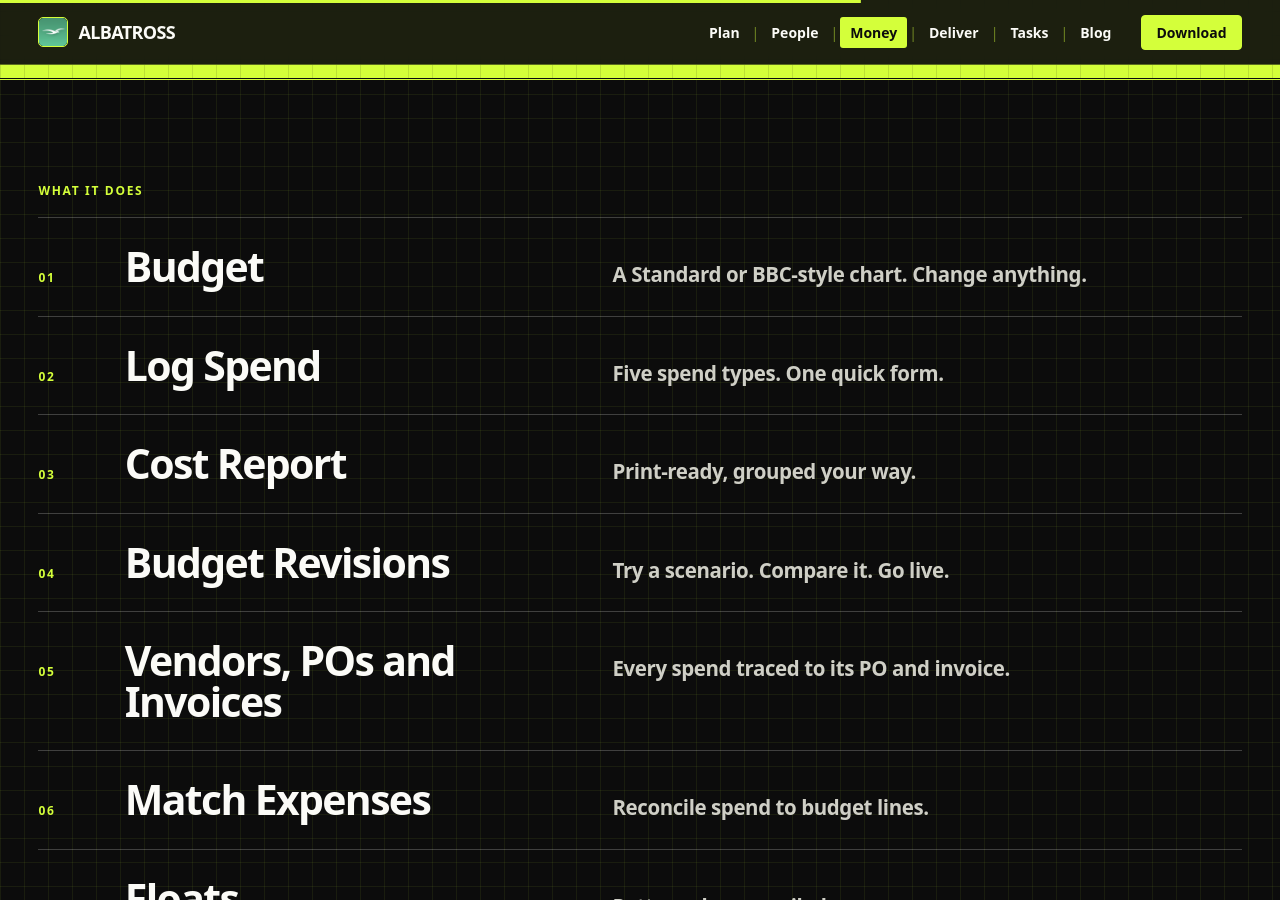
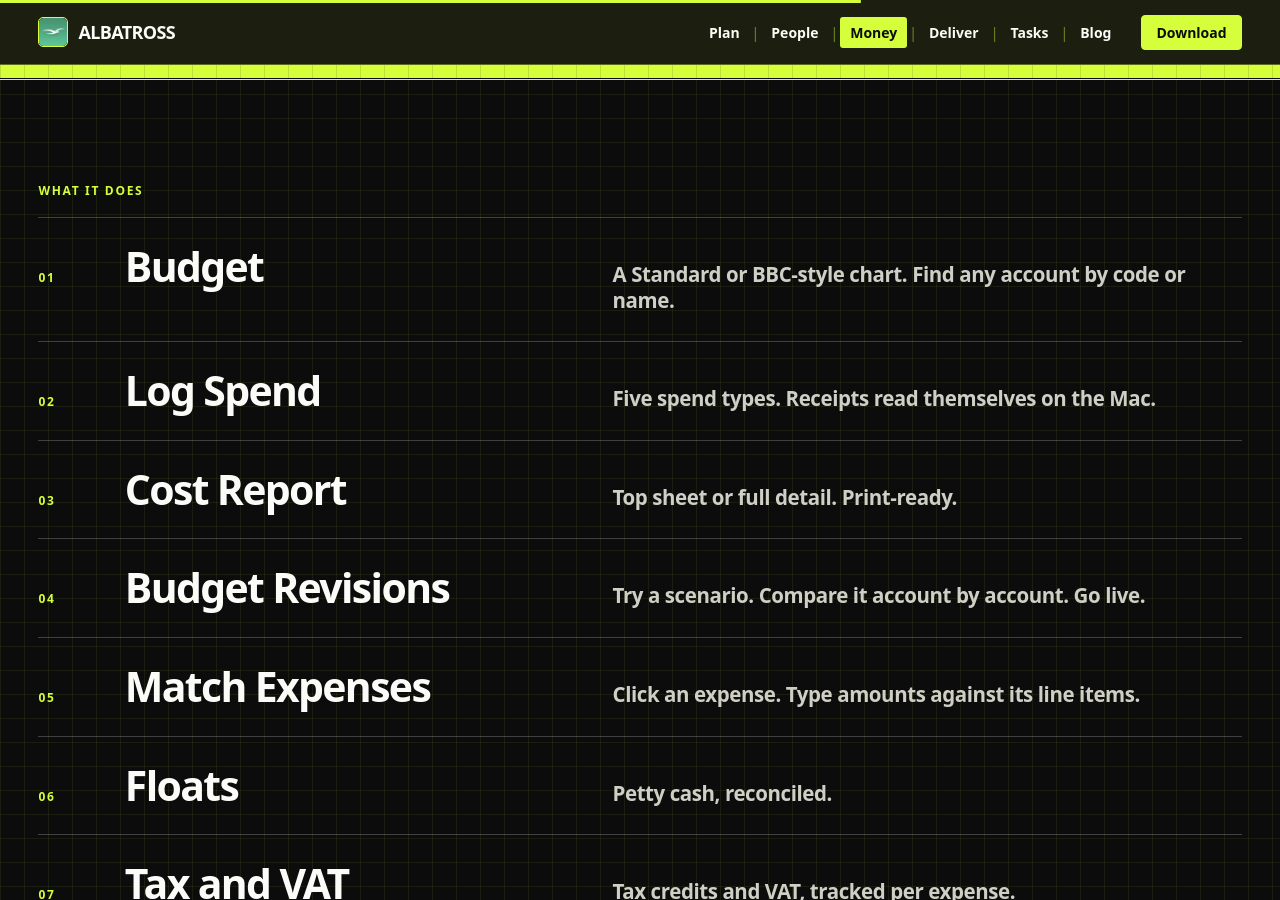
Before and after one commit to mysterygift/mysterygift.github.io, a Jekyll site: the page money.html, which Jekyll copies as it is, in a window 1280 px wide and 900 px high, scrolled down 2450 px. Built offline with Jekyll 4.4.1, drawn with Linux system fonts in a browser that asks for light colours; some of the changed text lies outside the part shown; grey boxes are pictures that could not be loaded.

Commit message:
Add Money in, Cash Flow and the other new Money features (#10)
Money: Cash Flow, Funding, Invoices Out, Vendor Reports, Purchase Orders
and Invoices (naming rules). Headlines refreshed for Budget, Log Spend,
Cost Report (top sheet or full detail), Budget Revisions, Match Expenses
and Vendors. Funding, Invoices Out and Cash Flow are out of experimental
in the app, so they carry no label. Tasks: funding conditions become
tasks; the dashboard shows cash coming in. Home: Money slide line and the
What's new strip now lead with Funding, Invoices Out and Cash Flow.


Claude-Session: https://claude.ai/code/session_01XUKNW8nD11XeLdrRGBJhzu

Co-authored-by: Claude <noreply@anthropic.com>

```diff
--- a/money.html
+++ b/money.html
@@ -4,12 +4,12 @@
 <meta charset="utf-8">
 <meta name="viewport" content="width=device-width,initial-scale=1">
 <title>Money | Albatross | No-nonsense production management</title>
-<meta name="description" content="Albatross Money: budgets, chart templates, actuals, cost reports, revisions, vendors, purchase orders, invoices and floats for film, TV and video productions.">
+<meta name="description" content="Albatross Money: budgets, actuals, cost reports, revisions, funding, invoices out, cash flow, vendors, purchase orders and floats for film, TV and video productions.">
 <meta name="theme-color" content="#0c0c0c">
 <link rel="icon" type="image/png" href="albatross-128x.png">
 <link rel="apple-touch-icon" href="albatross-128x.png">
 <meta property="og:title" content="Money | Albatross | No-nonsense production management">
-<meta property="og:description" content="Albatross Money: budgets, chart templates, actuals, cost reports, revisions, vendors, purchase orders, invoices and floats for film, TV and video productions.">
+<meta property="og:description" content="Albatross Money: budgets, actuals, cost reports, revisions, funding, invoices out, cash flow, vendors, purchase orders and floats for film, TV and video productions.">
 <meta property="og:image" content="https://mysterygift.github.io/albatross-128x.png">
 <link rel="stylesheet" href="assets/site.css">
 </head>
@@ -35,7 +35,7 @@
       <div class="wm f" aria-hidden="true"><span class="ch" style="--i:0" aria-hidden="true">M</span><span class="ch" style="--i:1" aria-hidden="true">O</span><span class="ch" style="--i:2" aria-hidden="true">N</span><span class="ch" style="--i:3" aria-hidden="true">E</span><span class="ch" style="--i:4" aria-hidden="true">Y</span></div>
     </div>
     <h2 class="p-head fade" style="animation-delay:.7s">Every penny, accounted for.</h2>
-    <p class="p-lede fade" style="animation-delay:.85s">Budget, spend and paperwork in one place. Know where you stand against budget today, not at wrap.</p>
+    <p class="p-lede fade" style="animation-delay:.85s">Budget, spend, funding and invoices in one place. Know where you stand against budget today, not at wrap.</p>
     <div class="cta fade" style="animation-delay:1s">
       <a class="btn pri lg" href="https://github.com/mysterygift/albatross/releases/">Download latest build</a>
       <a class="btn lg" href="#functions">See what it does</a>
@@ -49,14 +49,19 @@
 
 <section class="fns" id="functions" aria-label="Money functions"><div class="wrap">
   <p class="kicker reveal">What it does</p>
-<div class="fn reveal" id="budget" style="--d:0ms"><span class="n" aria-hidden="true">01</span><h3>Budget</h3><p>A Standard or BBC-style chart. Change anything.</p></div>
-<div class="fn reveal" id="log-spend" style="--d:40ms"><span class="n" aria-hidden="true">02</span><h3>Log Spend</h3><p>Five spend types. One quick form.</p></div>
-<div class="fn reveal" id="cost-report" style="--d:80ms"><span class="n" aria-hidden="true">03</span><h3>Cost Report</h3><p>Print-ready, grouped your way.</p></div>
-<div class="fn reveal" id="revisions" style="--d:120ms"><span class="n" aria-hidden="true">04</span><h3>Budget Revisions</h3><p>Try a scenario. Compare it. Go live.</p></div>
-<div class="fn reveal" id="vendors" style="--d:160ms"><span class="n" aria-hidden="true">05</span><h3>Vendors, POs and Invoices</h3><p>Every spend traced to its PO and invoice.</p></div>
-<div class="fn reveal" id="match-expenses" style="--d:200ms"><span class="n" aria-hidden="true">06</span><h3>Match Expenses</h3><p>Reconcile spend to budget lines.</p></div>
-<div class="fn reveal" id="floats" style="--d:240ms"><span class="n" aria-hidden="true">07</span><h3>Floats</h3><p>Petty cash, reconciled.</p></div>
-<div class="fn reveal" id="tax-vat" style="--d:240ms"><span class="n" aria-hidden="true">08</span><h3>Tax and VAT</h3><p>Tax credits and VAT, tracked per expense.</p></div>
+<div class="fn reveal" id="budget" style="--d:0ms"><span class="n" aria-hidden="true">01</span><h3>Budget</h3><p>A Standard or BBC-style chart. Find any account by code or name.</p></div>
+<div class="fn reveal" id="log-spend" style="--d:40ms"><span class="n" aria-hidden="true">02</span><h3>Log Spend</h3><p>Five spend types. Receipts read themselves on the Mac.</p></div>
+<div class="fn reveal" id="cost-report" style="--d:80ms"><span class="n" aria-hidden="true">03</span><h3>Cost Report</h3><p>Top sheet or full detail. Print-ready.</p></div>
+<div class="fn reveal" id="revisions" style="--d:120ms"><span class="n" aria-hidden="true">04</span><h3>Budget Revisions</h3><p>Try a scenario. Compare it account by account. Go live.</p></div>
+<div class="fn reveal" id="match-expenses" style="--d:160ms"><span class="n" aria-hidden="true">05</span><h3>Match Expenses</h3><p>Click an expense. Type amounts against its line items.</p></div>
+<div class="fn reveal" id="floats" style="--d:200ms"><span class="n" aria-hidden="true">06</span><h3>Floats</h3><p>Petty cash, reconciled.</p></div>
+<div class="fn reveal" id="tax-vat" style="--d:240ms"><span class="n" aria-hidden="true">07</span><h3>Tax and VAT</h3><p>Tax credits and VAT, tracked per expense.</p></div>
+<div class="fn reveal" id="cash-flow" style="--d:240ms"><span class="n" aria-hidden="true">08</span><h3>Cash Flow</h3><p>Money in and out by month. Low points flagged.</p></div>
+<div class="fn reveal" id="funding" style="--d:240ms"><span class="n" aria-hidden="true">09</span><h3>Funding</h3><p>Funders, client POs and instalments. Drawdowns held by conditions.</p></div>
+<div class="fn reveal" id="invoices-out" style="--d:240ms"><span class="n" aria-hidden="true">10</span><h3>Invoices Out</h3><p>Raise, send and chase. Payments and credit notes tracked.</p></div>
+<div class="fn reveal" id="vendors" style="--d:240ms"><span class="n" aria-hidden="true">11</span><h3>Vendors</h3><p>Search, filter and sort. Spend and overdue invoices alongside.</p></div>
+<div class="fn reveal" id="purchase-orders" style="--d:240ms"><span class="n" aria-hidden="true">12</span><h3>Purchase Orders and Invoices</h3><p>Every PO and invoice in one list. Numbers fill in by your rules.</p></div>
+<div class="fn reveal" id="vendor-reports" style="--d:240ms"><span class="n" aria-hidden="true">13</span><h3>Vendor Reports</h3><p>Unpaid invoices by age, open POs, committed not yet invoiced.</p></div>
 
 </div></section>
 
--- a/tasks.html
+++ b/tasks.html
@@ -51,8 +51,8 @@
   <p class="kicker reveal">What it does</p>
 <div class="fn reveal" id="tasks" style="--d:0ms"><span class="n" aria-hidden="true">01</span><h3>Tasks</h3><p>Who does what by when.</p></div>
 <div class="fn reveal" id="templates" style="--d:40ms"><span class="n" aria-hidden="true">02</span><h3>Templates</h3><p>Reuse the jobs you always do.</p></div>
-<div class="fn reveal" id="reminders" style="--d:80ms"><span class="n" aria-hidden="true">03</span><h3>Reminders</h3><p>Invoices and returns create their own tasks.</p></div>
-<div class="fn reveal" id="dashboard" style="--d:120ms"><span class="n" aria-hidden="true">04</span><h3>Dashboard</h3><p>What needs you, in one place.</p></div>
+<div class="fn reveal" id="reminders" style="--d:80ms"><span class="n" aria-hidden="true">03</span><h3>Reminders</h3><p>Invoices, returns and funding conditions become tasks.</p></div>
+<div class="fn reveal" id="dashboard" style="--d:120ms"><span class="n" aria-hidden="true">04</span><h3>Dashboard</h3><p>What needs you, and the cash coming in, in one place.</p></div>
 
 </div></section>
 
```
Also changed, not shown: index.html (+2 -2 lines).
